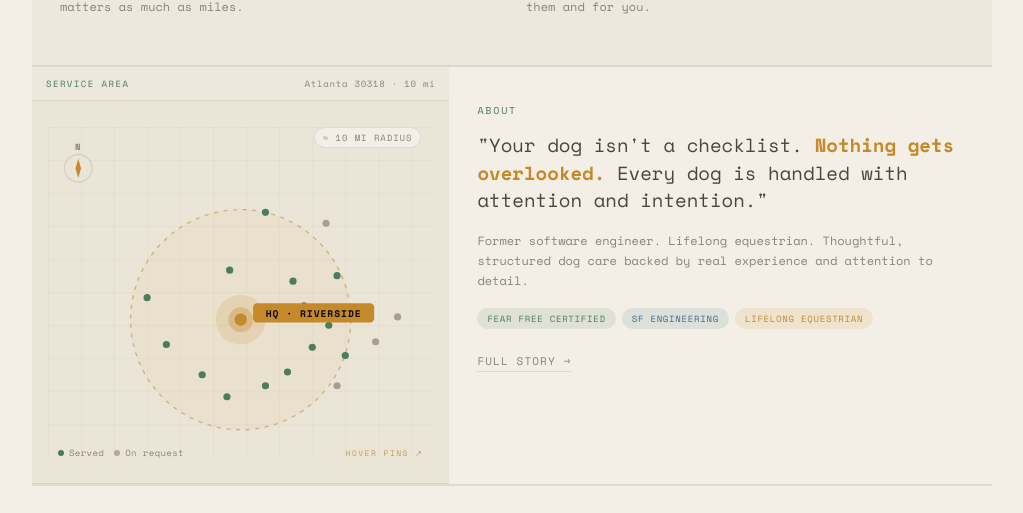
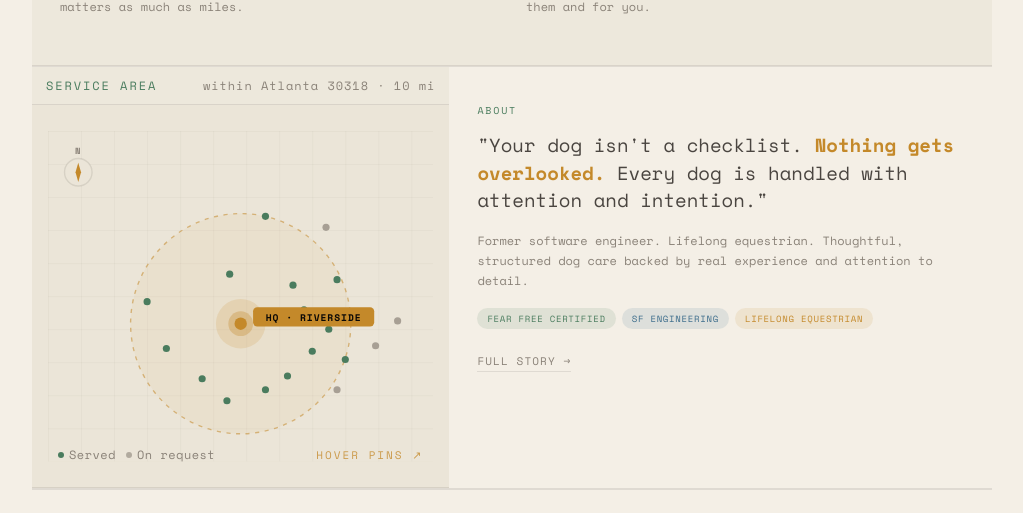
Before and after one commit to darkhorsedevloper/canipetthatdawg, a React (Vite) app: page / in a window 1280 px wide. Shown: the part 2308-2821 px from the top of the page, without its empty margins (128-1151 px from the left). Built offline with nearby package versions, Linux system fonts and the light colour scheme.

Commit message:
UX polish — map text, radius label, and brand name fixes
- Removed radius chip from MiniMap
- Added 'within' before Atlanta 30318 label
- Bumped map text from 9px to 12px on all four sides
- Added question mark to Why section eyebrow

Co-Authored-By: Claude Sonnet 4.6 <noreply@anthropic.com>

```diff
--- a/src/components/About.jsx
+++ b/src/components/About.jsx
@@ -9,8 +9,8 @@ export default function About() {
 
       <div style={{ display: 'flex', flexDirection: 'column', background: 'var(--card)', borderBottom: '0.5px solid var(--border)' }}>
         <div style={{ padding: '10px 14px', background: 'var(--panel)', borderBottom: '0.5px solid var(--border)', display: 'flex', justifyContent: 'space-between', alignItems: 'center' }}>
-          <p style={{ fontSize: '9px', letterSpacing: '0.16em', textTransform: 'uppercase', color: 'var(--green)' }}>Service Area</p>
-          <p style={{ fontSize: '9px', color: 'var(--muted)', letterSpacing: '0.08em' }}>Atlanta 30318 · 10 mi</p>
+          <p style={{ fontSize: '12px', letterSpacing: '0.16em', textTransform: 'uppercase', color: 'var(--green)' }}>Service Area</p>
+          <p style={{ fontSize: '12px', color: 'var(--muted)', letterSpacing: '0.08em' }}>within Atlanta 30318 · 10 mi</p>
         </div>
         <div style={{ padding: '16px' }}>
           <MiniMap />
--- a/src/components/MiniMap.jsx
+++ b/src/components/MiniMap.jsx
@@ -126,22 +126,12 @@ export default function MiniMap() {
         </g>
       </svg>
 
-      {/* Radius chip */}
-      <div style={{
-        position: 'absolute', top: 10, right: 12,
-        fontFamily: 'var(--sans)', fontSize: 9,
-        letterSpacing: '.1em', textTransform: 'uppercase',
-        color: 'var(--muted)', background: 'var(--bg)',
-        padding: '3px 8px', borderRadius: 99, border: '0.5px solid var(--border)',
-      }}>
-        ≈ 10 mi radius
-      </div>
 
       {/* Legend + hover hint */}
       <div style={{
         position: 'absolute', bottom: 8, left: 10, right: 10,
         display: 'flex', justifyContent: 'space-between', alignItems: 'center',
-        fontFamily: 'var(--sans)', fontSize: 9,
+        fontFamily: 'var(--sans)', fontSize: 12,
         color: 'var(--muted)', letterSpacing: '.04em',
       }}>
         <span style={{ display: 'inline-flex', alignItems: 'center', gap: 10 }}>
@@ -155,7 +145,7 @@ export default function MiniMap() {
           </span>
         </span>
         <span className="hover-hint" style={{
-          fontSize: 8, letterSpacing: '.18em', textTransform: 'uppercase',
+          fontSize: 11, letterSpacing: '.18em', textTransform: 'uppercase',
           color: 'var(--orange)', opacity: 0.8,
         }}>
           Hover pins ↗
--- a/src/components/Why.jsx
+++ b/src/components/Why.jsx
@@ -5,7 +5,7 @@ export default function Why() {
     <section className="section-pad" style={{ background: 'var(--panel)', borderTop: '0.5px solid var(--border)', borderBottom: '0.5px solid var(--border)' }}>
 
       <p style={{ fontSize: '10px', letterSpacing: '0.18em', textTransform: 'uppercase', color: 'var(--muted)', marginBottom: '8px' }}>
-        Why Can I Pet That Dawg
+        Why Can I Pet That Dawg?
       </p>
 
       <h2 style={{ fontFamily: 'var(--serif)', fontSize: 'clamp(28px, 4vw, 42px)', fontWeight: 400, lineHeight: 1.2, color: 'var(--charcoal)', marginBottom: '32px' }}>
```
